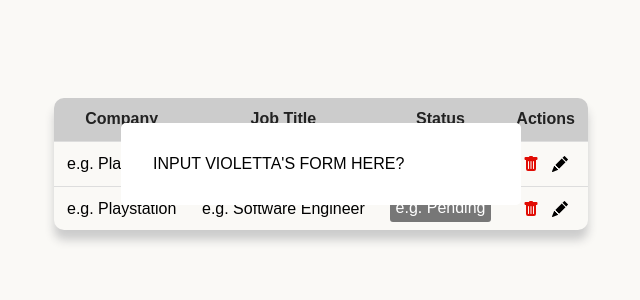
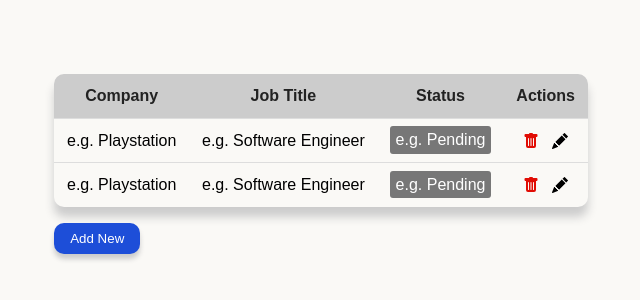
Before and after one commit to shuwangs/job-application-tracker, a React (Vite) app in the folder job-application-tracker/: page /dashboard in a window 1280 px wide. Shown: the part 236-536 px from the top of the page, without its empty margins (319-959 px from the left). Built offline with nearby package versions, Linux system fonts and the light colour scheme.

Commit message:
Create Modal for an input form

```diff
--- a/job-application-tracker/src/App.css
+++ b/job-application-tracker/src/App.css
@@ -6,3 +6,32 @@
   height: 100vh;
   background-color: #faf9f6;
 }
+
+.btn {
+  margin-top: 1rem;
+  border: none;
+  background-color: #1d4ed8;
+  color: white;
+  padding: 0.5rem 1rem;
+  border-radius: 10px;
+  cursor: pointer;
+  box-shadow: 0px 5px 5px #ccc;
+}
+
+.form-group {
+  display: flex;
+  flex-direction: column;
+  margin-bottom: 1rem;
+}
+
+.form-group textarea,
+.form-group select {
+  border: 1px solid black;
+  border-radius: 0.3rem;
+  padding: 0.3rem;
+  font-size: 1rem;
+}
+
+.form-group label {
+  margin-bottom: 0.2rem;
+}
--- a/job-application-tracker/src/components/Dashboard.jsx
+++ b/job-application-tracker/src/components/Dashboard.jsx
@@ -1,12 +1,17 @@
+import { useState } from "react";
 import React from "react";
 import { Table } from "./Table";
 import { Modal } from "./Modal";
 
 export const Dashboard = () => {
+  const [modalOpen, setModalOpen] = useState(false);
   return (
     <div className="Dashboard">
       <Table />
-      <Modal />
+      <button className="btn" onClick={() => setModalOpen(true)}>
+        Add New
+      </button>
+      {modalOpen && <Modal />}
     </div>
   );
 };
--- a/job-application-tracker/src/components/Modal.css
+++ b/job-application-tracker/src/components/Modal.css
@@ -17,3 +17,8 @@
   background-color: white;
   width: 25em;
 }
+
+.modal .btn {
+  display: block;
+  margin: auto;
+}
--- a/job-application-tracker/src/components/Modal.jsx
+++ b/job-application-tracker/src/components/Modal.jsx
@@ -5,7 +5,27 @@ export const Modal = () => {
     <div className="modal-container">
       <div className="modal">
         <form>
-          <div>INPUT VIOLETTA'S FORM HERE?</div>
+          <div className="form-group">
+            <label htmlFor="page">Company Name</label>
+            <textarea name="page" />
+          </div>
+          <div className="form-group">
+            <label htmlFor="description">Job Title</label>
+            <textarea name="description" />
+          </div>
+          <div className="form-group">
+            <label htmlFor="status">Status</label>
+            <select name="status">
+              <option value="pending">Pending</option>
+              <option value="approved">Approved</option>
+              <option value="rejected">Rejected</option>
+              <option value="first interview">First Interview</option>
+              <option value="second interview">Second Interview</option>
+            </select>
+          </div>
+          <button type="submit" className="btn">
+            Submit
+          </button>
         </form>
       </div>
     </div>
```
